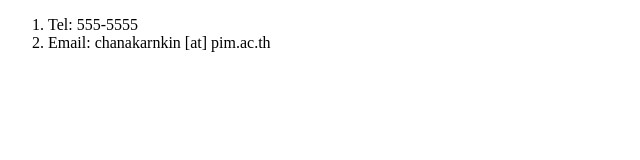
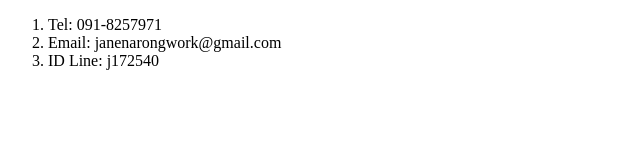
Before and after one commit to 17Jane/JaneNarongProfile, a plain HTML site: page contact.html in a window 1280 px wide. Shown: the whole page, without its empty margins (0-640 px from the left). Drawn offline with Linux system fonts and the light colour scheme.

Commit message:
Update contact.html

```diff
--- a/contact.html
+++ b/contact.html
@@ -7,8 +7,9 @@
 </head>
 <body>
     <ol>
-        <li>Tel: 555-5555</li>
-        <li>Email: chanakarnkin [at] pim.ac.th</li>
+        <li>Tel: 091-8257971</li>
+        <li>Email: janenarongwork@gmail.com</li>
+        <li>ID Line: j172540</li>
     </ol>
 </body>
 </html>
```
